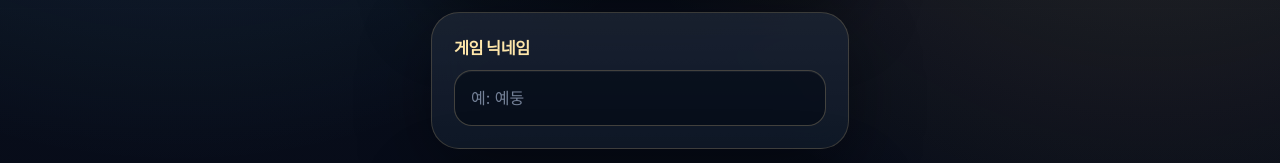
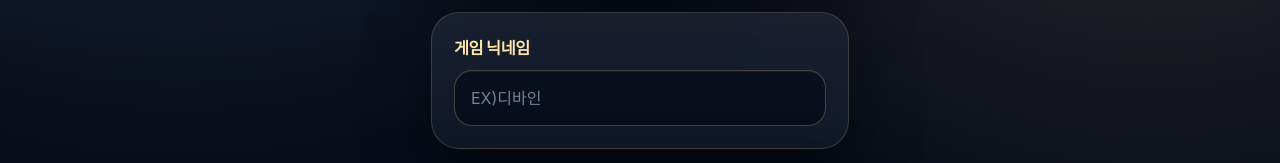
Before and after one commit to pro817/divine-clan-01, a Next.js app: page / in a window 1280 px wide. Shown: the part 332-495 px from the top of the page. Built offline with nearby package versions, Linux system fonts and the light colour scheme.

Commit message:
Add files via upload

```diff
--- a/src/components/TestApp.tsx
+++ b/src/components/TestApp.tsx
@@ -91,7 +91,7 @@ export function StartPage({ onStart }: { onStart: (profile: UserProfile) => void
         <input
           value={nickname}
           onChange={(e) => setNickname(e.target.value)}
-          placeholder="예: 예둥"
+          placeholder="EX)디바인"
           className="input"
         />
       </section>
```
Also changed, not shown: 1 other file (tests, documents, lock files or other folders).
